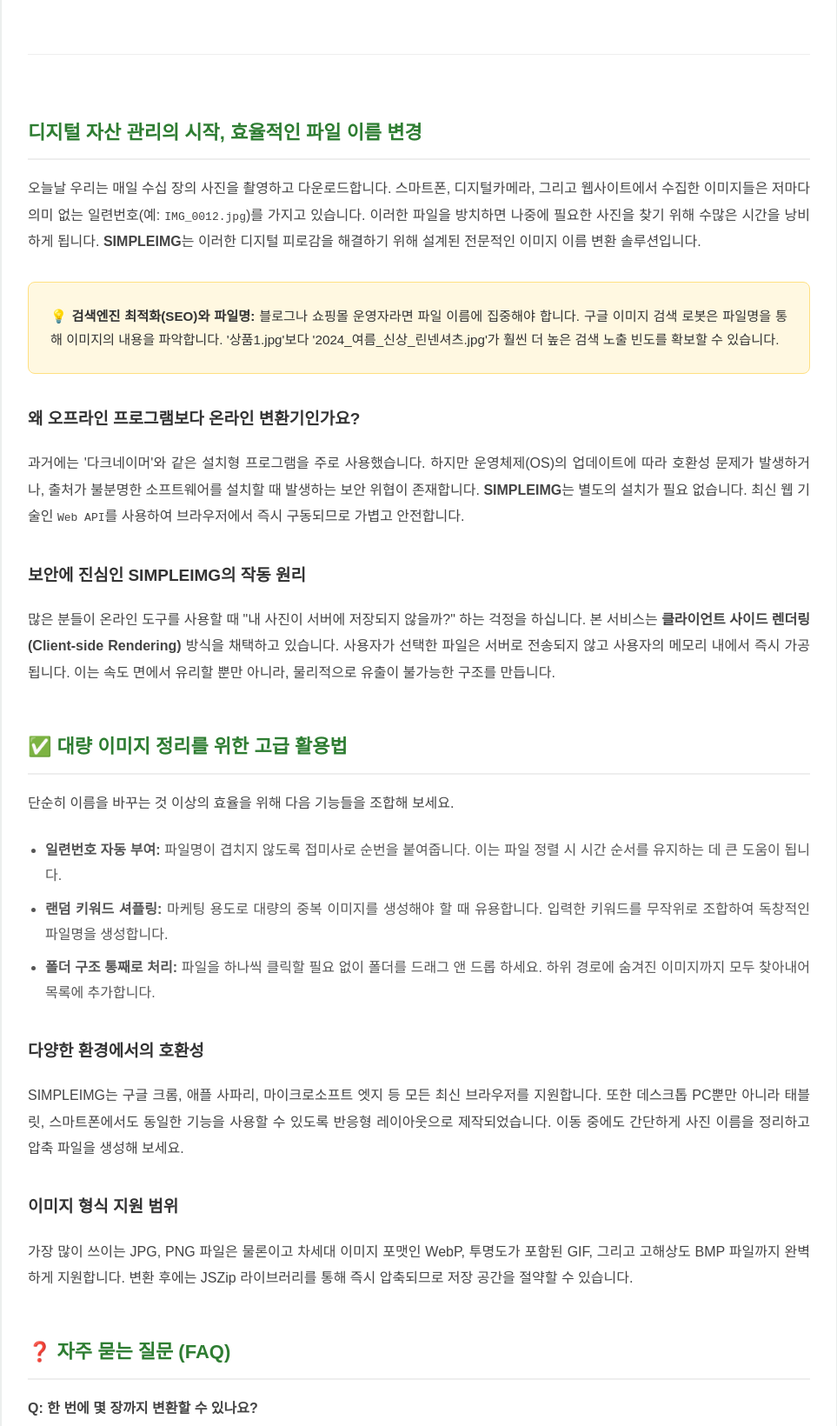
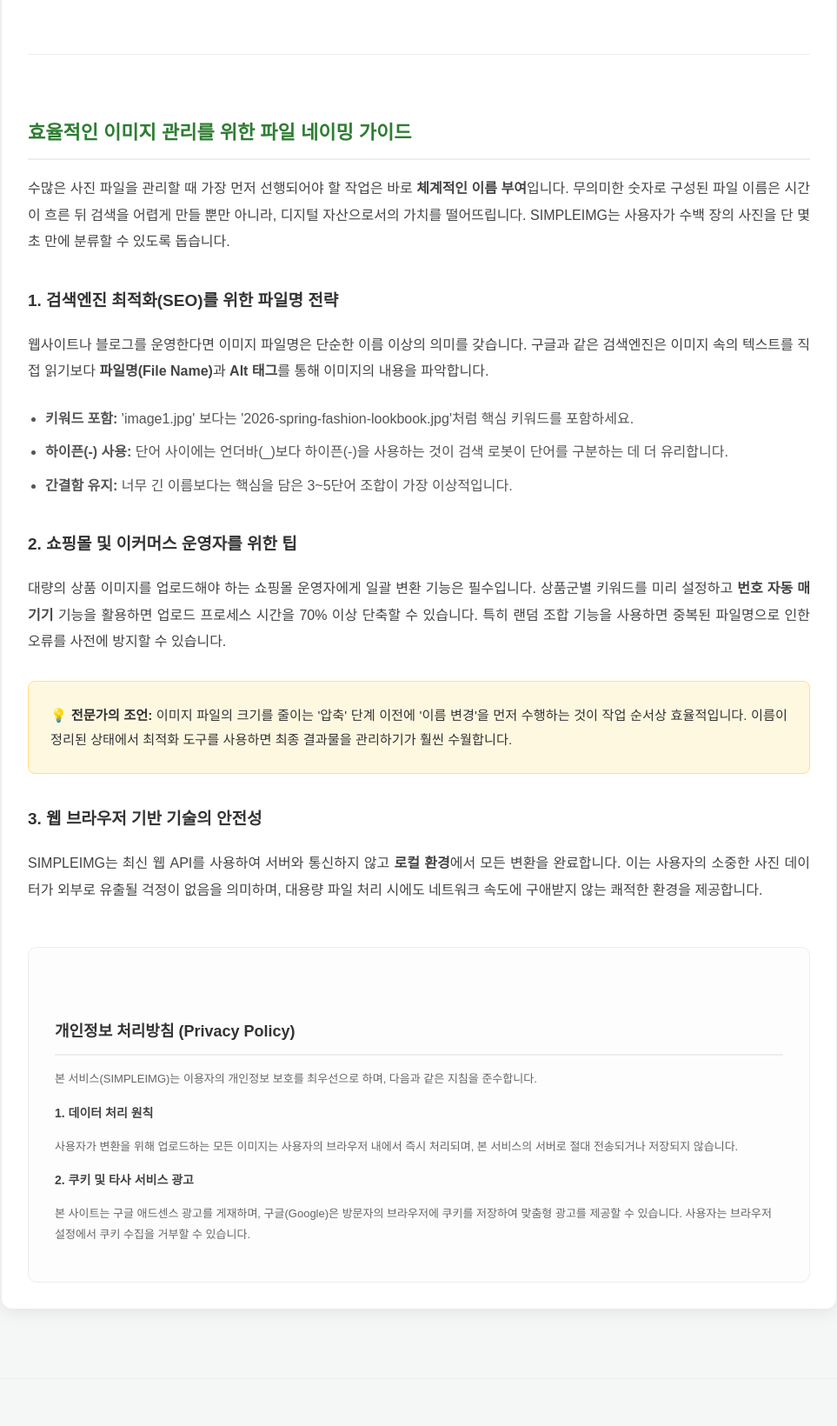
Before and after one commit to lithium7887-max/filename, a plain HTML site: page index.html in a window 1280 px wide. Shown: the part 1160-2800 px from the top of the page at 87% size, without its empty margins (158-1121 px from the left). Drawn offline with nearby package versions, Linux system fonts and the light colour scheme.

Commit message:
Update index.html

```diff
--- a/index.html
+++ b/index.html
@@ -20,7 +20,7 @@
         h2 { font-size: 22px; color: #2e7d32; margin-top: 50px; border-bottom: 2px solid #eee; padding-bottom: 10px; }
         h3 { font-size: 19px; color: #333; margin-top: 35px; }
 
-        .ad-container {display: none; width: 100%; min-height: 100px; margin: 25px 0; background-color: #fafafa; border: 1px dashed #bbb; align-items: center; justify-content: center; text-align: center; border-radius: 10px; overflow: hidden; }
+        .ad-container { display: none !important; width: 100%; min-height: 100px; margin: 25px 0; background-color: #fafafa; border: 1px dashed #bbb; align-items: center; justify-content: center; text-align: center; border-radius: 10px; overflow: hidden; }
         .ad-label { font-size: 12px; color: #aaa; letter-spacing: 1px; }
 
         .drop-zone { border: 3px dashed #4CAF50; border-radius: 15px; padding: 60px 20px; text-align: center; background-color: #f9fff9; color: #2e7d32; cursor: pointer; transition: 0.3s; margin-bottom: 15px; }
@@ -44,14 +44,16 @@
         .action-btn { width: 100%; padding: 22px; background: #4CAF50; color: white; border: none; border-radius: 8px; font-size: 20px; font-weight: bold; cursor: pointer; transition: 0.3s; margin: 20px 0; }
         .action-btn:hover { background: #388E3C; box-shadow: 0 5px 15px rgba(0,0,0,0.1); }
 
-        /* 📝 보강된 텍스트 영역 디자인 */
         .article-content { margin-top: 60px; text-align: justify; border-top: 1px solid #eee; padding-top: 20px; }
         .article-content p { margin-bottom: 25px; color: #444; line-height: 1.9; }
         .article-content ul { margin-bottom: 25px; padding-left: 20px; }
         .article-content li { margin-bottom: 10px; color: #555; }
         .tip-box { background: #fff8e1; border: 1px solid #ffe082; padding: 25px; border-radius: 8px; margin: 30px 0; font-size: 0.95em; }
 
+        .policy-section { background: #fdfdfd; padding: 30px; border: 1px solid #eee; margin-top: 50px; font-size: 13px; color: #666; border-radius: 10px; }
+
         footer { text-align: center; padding: 50px 0; font-size: 14px; color: #888; border-top: 1px solid #eee; margin-top: 80px; }
+        footer a { color: #999; text-decoration: none; margin: 0 5px; }
     </style>
 </head>
 <body>
@@ -83,7 +85,7 @@
 
     <div class="section">
         <div class="info-text">
-            💡 <b>단어 입력 방법:</b> 여러 단어를 <b>쉼표(,)</b>나 <b>엔터</b>로 구분해 보세요. 단어가 하나라면 해당 단어로 모든 파일명이 변경됩니다.
+            💡 <b>단어 입력 방법:</b> 여러 단어를 <b>쉼표(,)</b>나 <b>엔터</b>로 구분해 보세요.
         </div>
         <textarea id="nameInput" placeholder="예: 봄코디, 신상아이템, 데일리룩"></textarea>
     </div>
@@ -113,49 +115,48 @@
     </div>
 
     <div class="article-content">
-        <h2>디지털 자산 관리의 시작, 효율적인 파일 이름 변경</h2>
-        <p>오늘날 우리는 매일 수십 장의 사진을 촬영하고 다운로드합니다. 스마트폰, 디지털카메라, 그리고 웹사이트에서 수집한 이미지들은 저마다 의미 없는 일련번호(예: <code>IMG_0012.jpg</code>)를 가지고 있습니다. 이러한 파일을 방치하면 나중에 필요한 사진을 찾기 위해 수많은 시간을 낭비하게 됩니다. <b>SIMPLEIMG</b>는 이러한 디지털 피로감을 해결하기 위해 설계된 전문적인 이미지 이름 변환 솔루션입니다.</p>
+        <h2>효율적인 이미지 관리를 위한 파일 네이밍 가이드</h2>
+        <p>수많은 사진 파일을 관리할 때 가장 먼저 선행되어야 할 작업은 바로 <b>체계적인 이름 부여</b>입니다. 무의미한 숫자로 구성된 파일 이름은 시간이 흐른 뒤 검색을 어렵게 만들 뿐만 아니라, 디지털 자산으로서의 가치를 떨어뜨립니다. SIMPLEIMG는 사용자가 수백 장의 사진을 단 몇 초 만에 분류할 수 있도록 돕습니다.</p>
+
+        <h3>1. 검색엔진 최적화(SEO)를 위한 파일명 전략</h3>
+        <p>웹사이트나 블로그를 운영한다면 이미지 파일명은 단순한 이름 이상의 의미를 갖습니다. 구글과 같은 검색엔진은 이미지 속의 텍스트를 직접 읽기보다 <b>파일명(File Name)</b>과 <b>Alt 태그</b>를 통해 이미지의 내용을 파악합니다.</p>
+        <ul>
+            <li><b>키워드 포함:</b> 'image1.jpg' 보다는 '2026-spring-fashion-lookbook.jpg'처럼 핵심 키워드를 포함하세요.</li>
+            <li><b>하이픈(-) 사용:</b> 단어 사이에는 언더바(_)보다 하이픈(-)을 사용하는 것이 검색 로봇이 단어를 구분하는 데 더 유리합니다.</li>
+            <li><b>간결함 유지:</b> 너무 긴 이름보다는 핵심을 담은 3~5단어 조합이 가장 이상적입니다.</li>
+        </ul>
+
+        <h3>2. 쇼핑몰 및 이커머스 운영자를 위한 팁</h3>
+        <p>대량의 상품 이미지를 업로드해야 하는 쇼핑몰 운영자에게 일괄 변환 기능은 필수입니다. 상품군별 키워드를 미리 설정하고 <b>번호 자동 매기기</b> 기능을 활용하면 업로드 프로세스 시간을 70% 이상 단축할 수 있습니다. 특히 랜덤 조합 기능을 사용하면 중복된 파일명으로 인한 오류를 사전에 방지할 수 있습니다.</p>
 
         <div class="tip-box">
-            <b>💡 검색엔진 최적화(SEO)와 파일명:</b> 블로그나 쇼핑몰 운영자라면 파일 이름에 집중해야 합니다. 구글 이미지 검색 로봇은 파일명을 통해 이미지의 내용을 파악합니다. '상품1.jpg'보다 '2024_여름_신상_린넨셔츠.jpg'가 훨씬 더 높은 검색 노출 빈도를 확보할 수 있습니다.
+            <b>💡 전문가의 조언:</b> 이미지 파일의 크기를 줄이는 '압축' 단계 이전에 '이름 변경'을 먼저 수행하는 것이 작업 순서상 효율적입니다. 이름이 정리된 상태에서 최적화 도구를 사용하면 최종 결과물을 관리하기가 훨씬 수월합니다.
         </div>
 
-        <h3>왜 오프라인 프로그램보다 온라인 변환기인가요?</h3>
-        <p>과거에는 '다크네이머'와 같은 설치형 프로그램을 주로 사용했습니다. 하지만 운영체제(OS)의 업데이트에 따라 호환성 문제가 발생하거나, 출처가 불분명한 소프트웨어를 설치할 때 발생하는 보안 위협이 존재합니다. <b>SIMPLEIMG</b>는 별도의 설치가 필요 없습니다. 최신 웹 기술인 <code>Web API</code>를 사용하여 브라우저에서 즉시 구동되므로 가볍고 안전합니다.</p>
+        <h3>3. 웹 브라우저 기반 기술의 안전성</h3>
+        <p>SIMPLEIMG는 최신 웹 API를 사용하여 서버와 통신하지 않고 <b>로컬 환경</b>에서 모든 변환을 완료합니다. 이는 사용자의 소중한 사진 데이터가 외부로 유출될 걱정이 없음을 의미하며, 대용량 파일 처리 시에도 네트워크 속도에 구애받지 않는 쾌적한 환경을 제공합니다.</p>
+    </div>
 
-        <h3>보안에 진심인 SIMPLEIMG의 작동 원리</h3>
-        <p>많은 분들이 온라인 도구를 사용할 때 "내 사진이 서버에 저장되지 않을까?" 하는 걱정을 하십니다. 본 서비스는 <b>클라이언트 사이드 렌더링(Client-side Rendering)</b> 방식을 채택하고 있습니다. 사용자가 선택한 파일은 서버로 전송되지 않고 사용자의 메모리 내에서 즉시 가공됩니다. 이는 속도 면에서 유리할 뿐만 아니라, 물리적으로 유출이 불가능한 구조를 만듭니다.</p>
+    <div class="policy-section">
+        <h2 style="font-size: 18px; color: #333;">개인정보 처리방침 (Privacy Policy)</h2>
+        <p>본 서비스(SIMPLEIMG)는 이용자의 개인정보 보호를 최우선으로 하며, 다음과 같은 지침을 준수합니다.</p>
+        <h3 style="font-size: 14px; color: #444; margin-top: 15px;">1. 데이터 처리 원칙</h3>
+        <p>사용자가 변환을 위해 업로드하는 모든 이미지는 사용자의 브라우저 내에서 즉시 처리되며, 본 서비스의 서버로 절대 전송되거나 저장되지 않습니다.</p>
+        <h3 style="font-size: 14px; color: #444; margin-top: 15px;">2. 쿠키 및 타사 서비스 광고</h3>
+        <p>본 사이트는 구글 애드센스 광고를 게재하며, 구글(Google)은 방문자의 브라우저에 쿠키를 저장하여 맞춤형 광고를 제공할 수 있습니다. 사용자는 브라우저 설정에서 쿠키 수집을 거부할 수 있습니다.</p>
+    </div>
 
-        <h2>✅ 대량 이미지 정리를 위한 고급 활용법</h2>
-        <p>단순히 이름을 바꾸는 것 이상의 효율을 위해 다음 기능들을 조합해 보세요.</p>
-        <ul>
-            <li><b>일련번호 자동 부여:</b> 파일명이 겹치지 않도록 접미사로 순번을 붙여줍니다. 이는 파일 정렬 시 시간 순서를 유지하는 데 큰 도움이 됩니다.</li>
-            <li><b>랜덤 키워드 셔플링:</b> 마케팅 용도로 대량의 중복 이미지를 생성해야 할 때 유용합니다. 입력한 키워드를 무작위로 조합하여 독창적인 파일명을 생성합니다.</li>
-            <li><b>폴더 구조 통째로 처리:</b> 파일을 하나씩 클릭할 필요 없이 폴더를 드래그 앤 드롭 하세요. 하위 경로에 숨겨진 이미지까지 모두 찾아내어 목록에 추가합니다.</li>
-        </ul>
-
-        <h3>다양한 환경에서의 호환성</h3>
-        <p>SIMPLEIMG는 구글 크롬, 애플 사파리, 마이크로소프트 엣지 등 모든 최신 브라우저를 지원합니다. 또한 데스크톱 PC뿐만 아니라 태블릿, 스마트폰에서도 동일한 기능을 사용할 수 있도록 반응형 레이아웃으로 제작되었습니다. 이동 중에도 간단하게 사진 이름을 정리하고 압축 파일을 생성해 보세요.</p>
-
-        <h3>이미지 형식 지원 범위</h3>
-        <p>가장 많이 쓰이는 JPG, PNG 파일은 물론이고 차세대 이미지 포맷인 WebP, 투명도가 포함된 GIF, 그리고 고해상도 BMP 파일까지 완벽하게 지원합니다. 변환 후에는 JSZip 라이브러리를 통해 즉시 압축되므로 저장 공간을 절약할 수 있습니다.</p>
-
-        <h2>❓ 자주 묻는 질문 (FAQ)</h2>
-        <p><b>Q: 한 번에 몇 장까지 변환할 수 있나요?</b><br>A: 기술적으로 수천 장도 가능하지만, 기기의 램(RAM) 용량에 따라 브라우저가 종료될 수 있습니다. 안정적인 작업을 위해 300~500장 단위로 나누어 작업하시는 것을 권장합니다.</p>
-        <p><b>Q: 변환된 파일의 화질 저하가 있나요?</b><br>A: 전혀 없습니다. SIMPLEIMG는 이미지 내부 데이터를 건드리지 않고 '파일 이름' 정보만 수정하여 다시 패키징 하므로 원본의 화질이 100% 유지됩니다.</p>
-        <p><b>Q: 서비스 이용료가 있나요?</b><br>A: 본 서비스는 모든 사용자에게 무료로 제공됩니다. 다만 지속적인 운영을 위해 사이트 내 최소한의 광고가 노출될 수 있는 점 양해 부탁드립니다.</p>
-    </div>
-</div>
-
-<footer>
+</div> <footer>
     <p>© 2026 SIMPLEIMG. All rights reserved.</p>
     <p>
-        <a href="#" onclick="alert('본 서비스는 파일을 서버로 전송하지 않으며 개인정보를 수집하지 않습니다.');" style="color:#999; text-decoration: none;">개인정보처리방침</a> |
-        <a href="#" style="color:#999; text-decoration: none;">이용약관</a>
+        <a href="#" onclick="alert('본 서비스는 파일을 서버로 전송하지 않으며 개인정보를 수집하지 않습니다.'); return false;">개인정보처리방침</a> |
+        <a href="#">이용약관</a>
     </p>
+    <p style="font-size: 11px; color: #ccc; margin-top: 10px;">본 사이트는 이미지 파일을 서버에 저장하지 않는 안전한 로컬 변환 도구입니다.</p>
 </footer>
 
 <script>
+    // 기존 스크립트 코드 (JSZip, FileSaver 기능 등) 유지
     let files = [];
     const fileStatus = document.getElementById('fileStatus');
     const resetBtn = document.getElementById('resetBtn');
```
